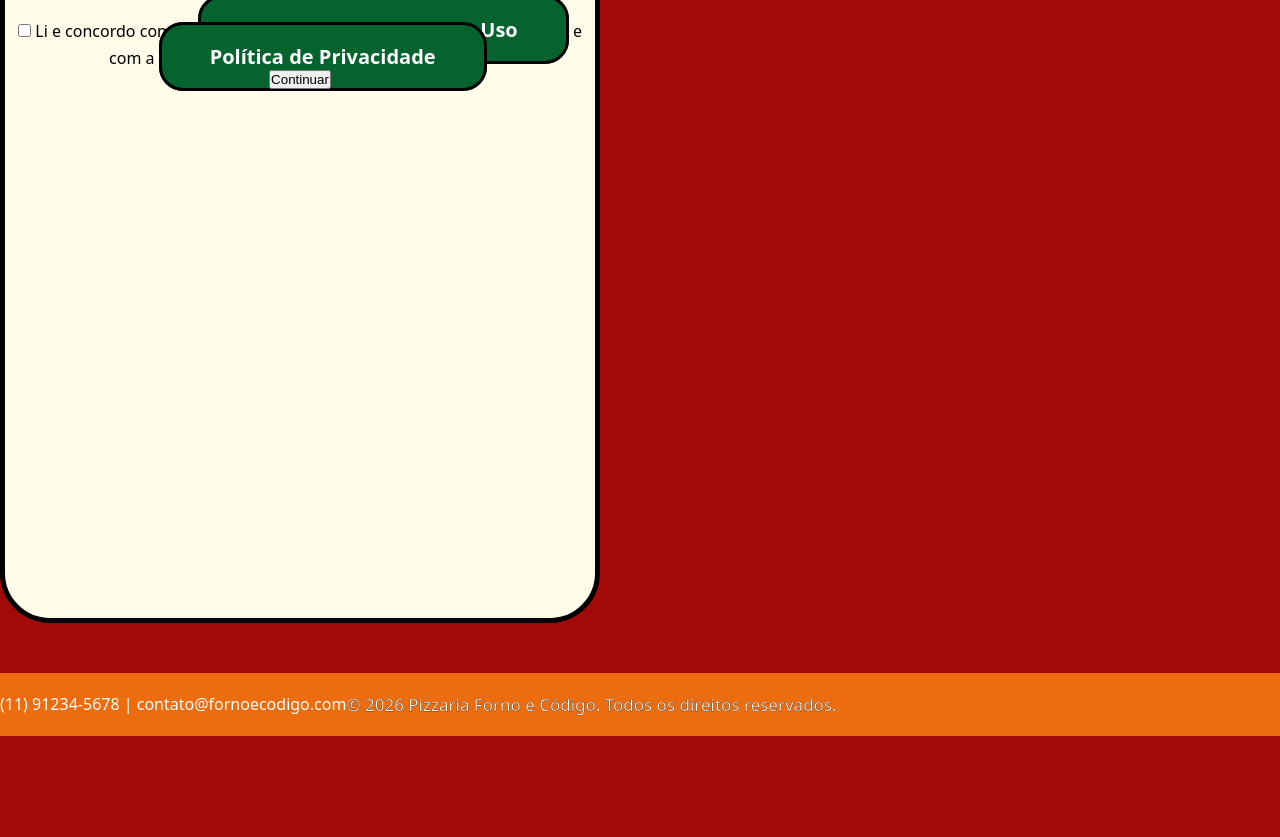
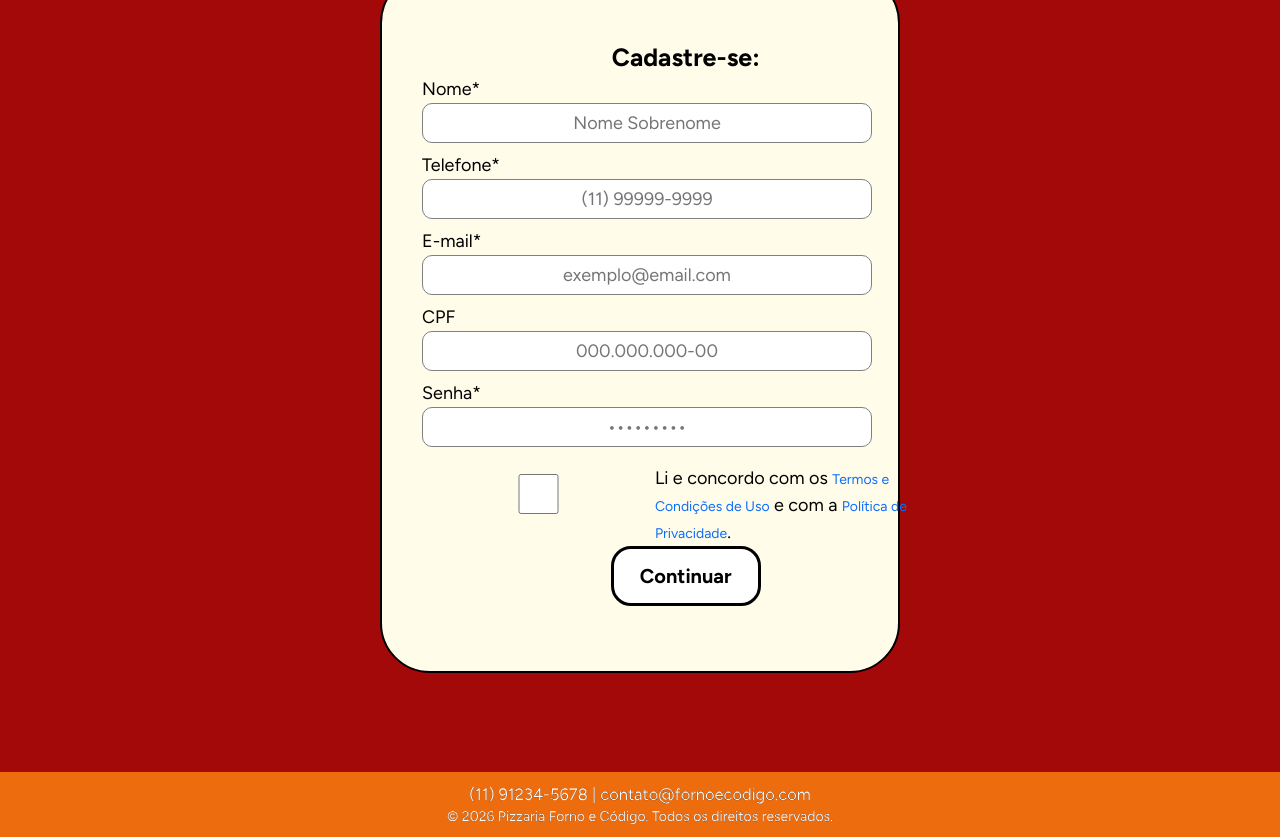
Before and after one commit to kaiky-paes/pizzaria-forno-e-codigo, a plain HTML site: page html/cadastro.html in a window 1280 px wide. Shown: the part 248-1085 px from the top of the page. Before the commit the page ends 984 px from the top, so only its background shows below. Drawn offline with Linux system fonts and the light colour scheme.

Commit message:
Add files via upload

```diff
--- a/css/cadastro.css
+++ b/css/cadastro.css
@@ -1,6 +1,7 @@
 @import url('https://fonts.googleapis.com/css2?family=Archivo+Black&display=swap');
+@import url('https://fonts.googleapis.com/css2?family=Figtree:ital,wght@0,300..900;1,300..900&display=swap');
 
-*{
+* {
     margin: 0;
     padding: 0;
     box-sizing: border-box;
@@ -9,10 +10,11 @@
 body {
     display: flex;
     flex-direction: column;
-    gap: 50px;
-    font-family: system-ui, -apple-system, BlinkMacSystemFont, 'Segoe UI', Roboto, Oxygen, Ubuntu, Cantarell, 'Open Sans', 'Helvetica Neue', sans-serif;
+    gap: 99.5px;
+    font-family: "Figtree", sans-serif;
+    line-height: 1.5;
     text-align: center;
-    color: white;
+    color: #FFFFFF;
     background-color: #a40909;
 }
 
@@ -34,6 +36,7 @@
     margin-bottom: -6px;
     font-family: "Archivo Black", sans-serif;
     font-size: 45px;
+    line-height: normal;
     text-shadow: 5px 5px 0px #F3982C;
 }
 
@@ -41,7 +44,7 @@
     font-size: 31px;
     font-style: italic;
     -webkit-text-stroke: 0.5px;
-    -webkit-text-stroke-color: black;
+    -webkit-text-stroke-color: #000000;
 }
 
 header div {
@@ -61,16 +64,16 @@
     gap: 49px;
 }
 
-a {
+header a {
     text-decoration: none;
-    padding: 18px 48px;
-    font-family: system-ui, -apple-system, BlinkMacSystemFont, 'Segoe UI', Roboto, Oxygen, Ubuntu, Cantarell, 'Open Sans', 'Helvetica Neue', sans-serif;
+    padding: 15px 40px;
+    font-family: "Figtree", sans-serif;
     font-size: 20px;
     font-weight: bold;
     background-color: #05632d;
-    border: 3px solid black;
+    border: 3px solid #000000;
     border-radius: 24px;
-    color: white;
+    color: #FFFFFF;
 }
 
 #cart {
@@ -91,11 +94,17 @@
     filter: brightness(0) invert(1);
 }
 
-a img {
+header a img {
     width: 40px;
 }
 
-a:hover{
+header a:hover {
+    background-color: #078a3e;
+    transform: scale(1.05);
+    transition: 0.2s;
+}
+
+header a:focus {
     background-color: #078a3e;
     transform: scale(1.05);
     transition: 0.2s;
@@ -105,47 +114,111 @@
     display: flex;
     align-items: center;
     justify-content: space-between;
-    color: black;
-}
-
-main img {
-    margin: 0 108px;
-    width: 400px;
-}
-
-main section {
-    margin: 0;
-    width: 800px;
-    height: 900px;
-    background: #d9d9d9;
+    color: #000000;
 }
 
 .container {
+    margin: auto;
     display: flex;
-    padding: 0 0;
-    width: 600px;
+    width: 520px;
     height: 700px;
     background: #fffce9;
     border-radius: 50px;
-    border: 5px solid black;
+    border: 2px solid #000000;
 }
 
 form {
-    align-items: center;
+    margin-left: 40px;
+    display: flex;
+    justify-content: center;
+    flex-direction: column;
+}
+
+h3 {
+    text-align: center;
+    font-size: 25px;
+}
+
+label {
+    font-size: 18px;
+    text-align: left;
+    cursor: text;
+}
+
+input {
+    margin-bottom: 9px;
+    height: 40px;
+    width: 450px;
+    font-family: inherit;
+    font-size: 18px;
+    text-align: center;
+    border: 1px solid #808080;
+    border-radius: 10px;
+}
+
+#cep {
+    width: 100px;
+}
+
+#numero {
+    width: 60px;
+}
+
+#complemento {
+    width: 150px;
+}
+
+input[type="checkbox"] {
+    margin-right: 20px;
+}
+
+#termos {
+    display: flex;
+    justify-content: left;
+    margin: 0;
+    margin-top: 9px;
+    font-size: 14px;
+}
+
+#termos a {
+    font-size: 14px;
+    text-decoration: none;
+    color: #0d6efd;
+}
+
+input[type="submit"] {
+    margin: 0 auto;
+    height: 60px;
+    width: 150px;
+    font-size: 20px;
+    font-weight: bold;
+    background-color: #FFFFFF;
+    border: 3px solid #000000;
+    border-radius: 20px;
+    cursor: pointer;
+}
+
+input[type="submit"]:hover {
+    background-color: #e2e2e2;
 }
 
 footer {
-    padding: 20px 0;
+    padding: 9.5px 0;
     display: flex;
+    flex-direction: column;
+    align-items: center;
+    justify-content: center;
     background-color: #ed6c0e;
 }
 
-input {
-    text-align: center;
+footer span {
+    font-size: 16.5px;
+    -webkit-text-stroke-color: #000000;
+    -webkit-text-stroke-width: 0.15px;
 }
 
 footer p {
-    font-size: 17px;
-    -webkit-text-stroke-color: black;
-    -webkit-text-stroke-width: 0.25px;
+    font-size: 14px;
+    -webkit-text-stroke-color: #000000;
+    -webkit-text-stroke-width: 0.125px;
 }
--- a/css/style.css
+++ b/css/style.css
@@ -1,6 +1,7 @@
 @import url('https://fonts.googleapis.com/css2?family=Archivo+Black&display=swap');
+@import url('https://fonts.googleapis.com/css2?family=Figtree:ital,wght@0,300..900;1,300..900&display=swap');
 
-*{
+* {
     margin: 0;
     padding: 0;
     box-sizing: border-box;
@@ -9,10 +10,11 @@
 body {
     display: flex;
     flex-direction: column;
-    gap: 50px;
-    font-family: system-ui, -apple-system, BlinkMacSystemFont, 'Segoe UI', Roboto, Oxygen, Ubuntu, Cantarell, 'Open Sans', 'Helvetica Neue', sans-serif;
+    gap: 51px;
+    font-family: "Figtree", sans-serif;
+    line-height: 1.5;
     text-align: center;
-    color: white;
+    color: #FFFFFF;
     background-color: #a40909;
 }
 
@@ -34,6 +36,7 @@
     margin-bottom: -6px;
     font-family: "Archivo Black", sans-serif;
     font-size: 45px;
+    line-height: normal;
     text-shadow: 5px 5px 0px #F3982C;
 }
 
@@ -41,7 +44,7 @@
     font-size: 31px;
     font-style: italic;
     -webkit-text-stroke: 0.5px;
-    -webkit-text-stroke-color: black;
+    -webkit-text-stroke-color: #000000;
 }
 
 header div {
@@ -61,16 +64,16 @@
     gap: 49px;
 }
 
-a {
+header a {
     text-decoration: none;
     padding: 18px 48px;
-    font-family: system-ui, -apple-system, BlinkMacSystemFont, 'Segoe UI', Roboto, Oxygen, Ubuntu, Cantarell, 'Open Sans', 'Helvetica Neue', sans-serif;
+    font-family: "Figtree", sans-serif;
     font-size: 20px;
     font-weight: bold;
     background-color: #05632d;
-    border: 3px solid black;
+    border: 3px solid #000000;
     border-radius: 24px;
-    color: white;
+    color: #FFFFFF;
 }
 
 #cart {
@@ -95,7 +98,13 @@
     width: 40px;
 }
 
-a:hover{
+a:hover {
+    background-color: #078a3e;
+    transform: scale(1.05);
+    transition: 0.2s;
+}
+
+a:focus {
     background-color: #078a3e;
     transform: scale(1.05);
     transition: 0.2s;
@@ -118,7 +127,7 @@
     font-size: 25px;
     text-align: left;
     -webkit-text-stroke-width: 0.3px;
-    -webkit-text-stroke-color: black;
+    -webkit-text-stroke-color: #000000;
 }
 
 .group {
@@ -137,7 +146,8 @@
     margin: 21px auto 41px;
     font-family: "Archivo Black", sans-serif;
     font-size: 40px;
-    background-color: black;
+    line-height: normal;
+    background-color: #000000;
     padding: 4px 0px;
 }
 
@@ -156,14 +166,14 @@
     padding: 0 1px;
     background-color: #a40909;
     border-radius: 28px;
-    border: 1px solid black;
+    border: 1px solid #000000;
 }
 
 h4 {
     margin: 0 auto;
     font-size: 30px;
     -webkit-text-stroke: 0.5px;
-    -webkit-text-stroke-color: black;
+    -webkit-text-stroke-color: #000000;
 }
 
 .flex p {
@@ -171,7 +181,7 @@
     margin-right: 0px;
     font-size: 30px;
     -webkit-text-stroke: 0.5px;
-    -webkit-text-stroke-color: black;
+    -webkit-text-stroke-color: #000000;
 }
 
 .pizza {
@@ -188,11 +198,11 @@
 
 .tachado {
     text-decoration: line-through;
-    text-decoration-color: white;
+    text-decoration-color: #FFFFFF;
 }
 
 footer {
-    padding: 10px 0;
+    padding: 9.5px 0;
     display: flex;
     flex-direction: column;
     align-items: center;
@@ -202,12 +212,12 @@
 
 footer span {
     font-size: 16.5px;
-    -webkit-text-stroke-color: black;
+    -webkit-text-stroke-color: #000000;
     -webkit-text-stroke-width: 0.15px;
 }
 
 footer p {
     font-size: 14px;
-    -webkit-text-stroke-color: black;
+    -webkit-text-stroke-color: #000000;
     -webkit-text-stroke-width: 0.125px;
 }
```
